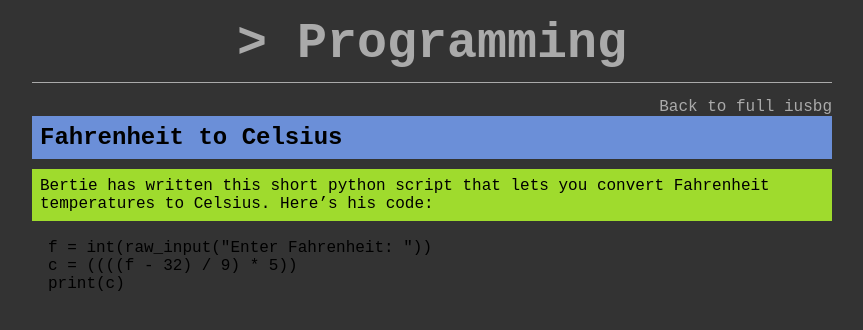
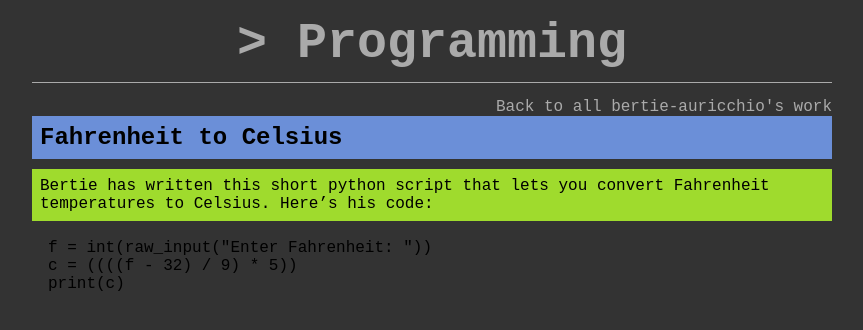
Before and after one commit to wcgs-programming/wcgs-programming.github.io, a Jekyll site: the page built from _posts/2014-11-25-fahrenheit-to-celsius.md, in a window 1280 px wide. Shown: the top 330 px of the page, without its empty margins (208-1071 px from the left). Built offline with Jekyll 4.4.1, drawn with Linux system fonts in a browser that asks for light colours; nearby versions of some CDN libraries; a style sheet for code colours, icons or effects is not loaded.

Commit message:
slhdaf psuF

```diff
--- a/_layouts/post.html
+++ b/_layouts/post.html
@@ -7,7 +7,7 @@ layout: default
             {% elsif page.categories contains "future-projects" %}
                         <a href="/showcase/future-projects/">Back to all Future Projects</a>
             {% else %}
-                        <a href="/showcase/">Back to full iusbg</a>
+                        <a href="/showcase/">Back to all {{ page.categories[1] }}'s work</a>
             {% endif %}
         {% endif %}
         {% if page.categories contains "resources" %}
```
